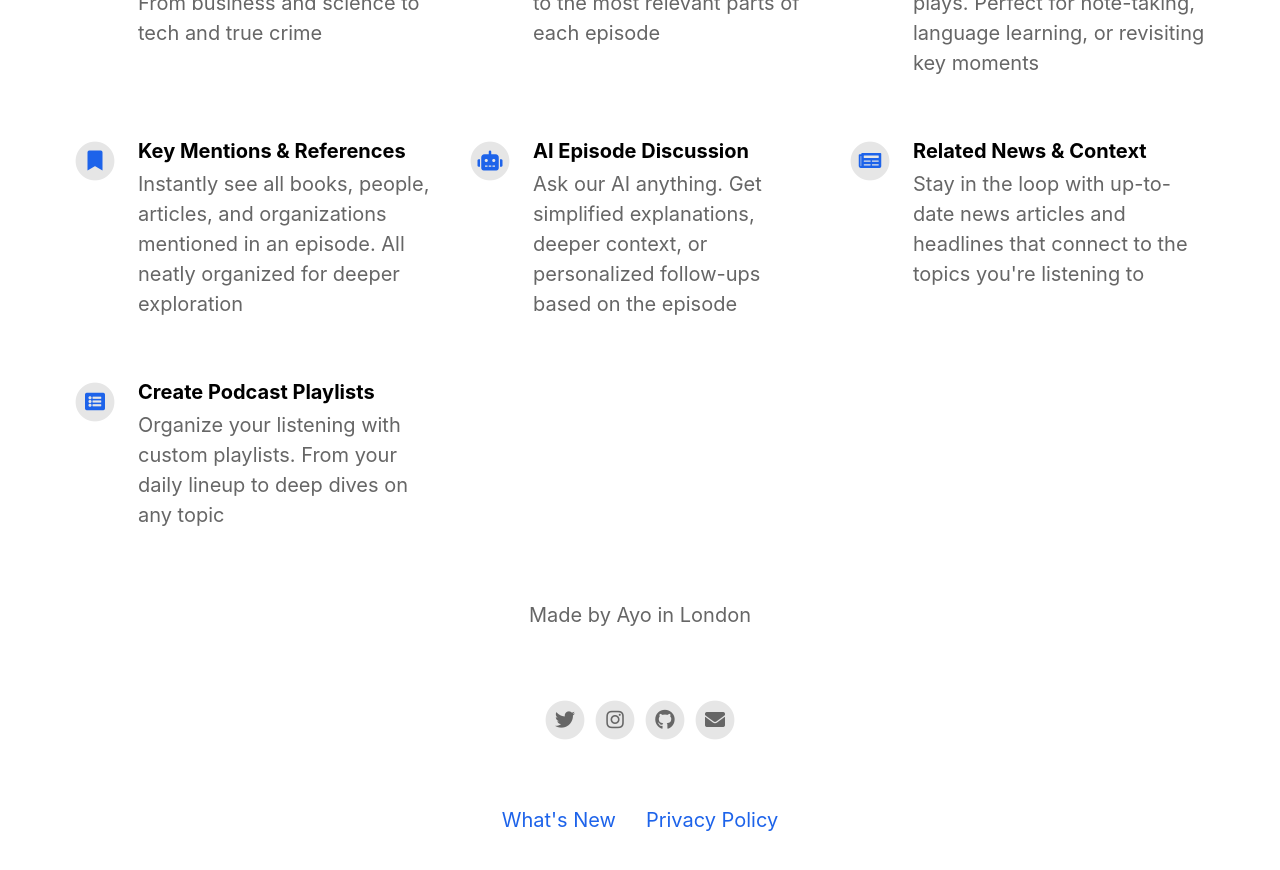
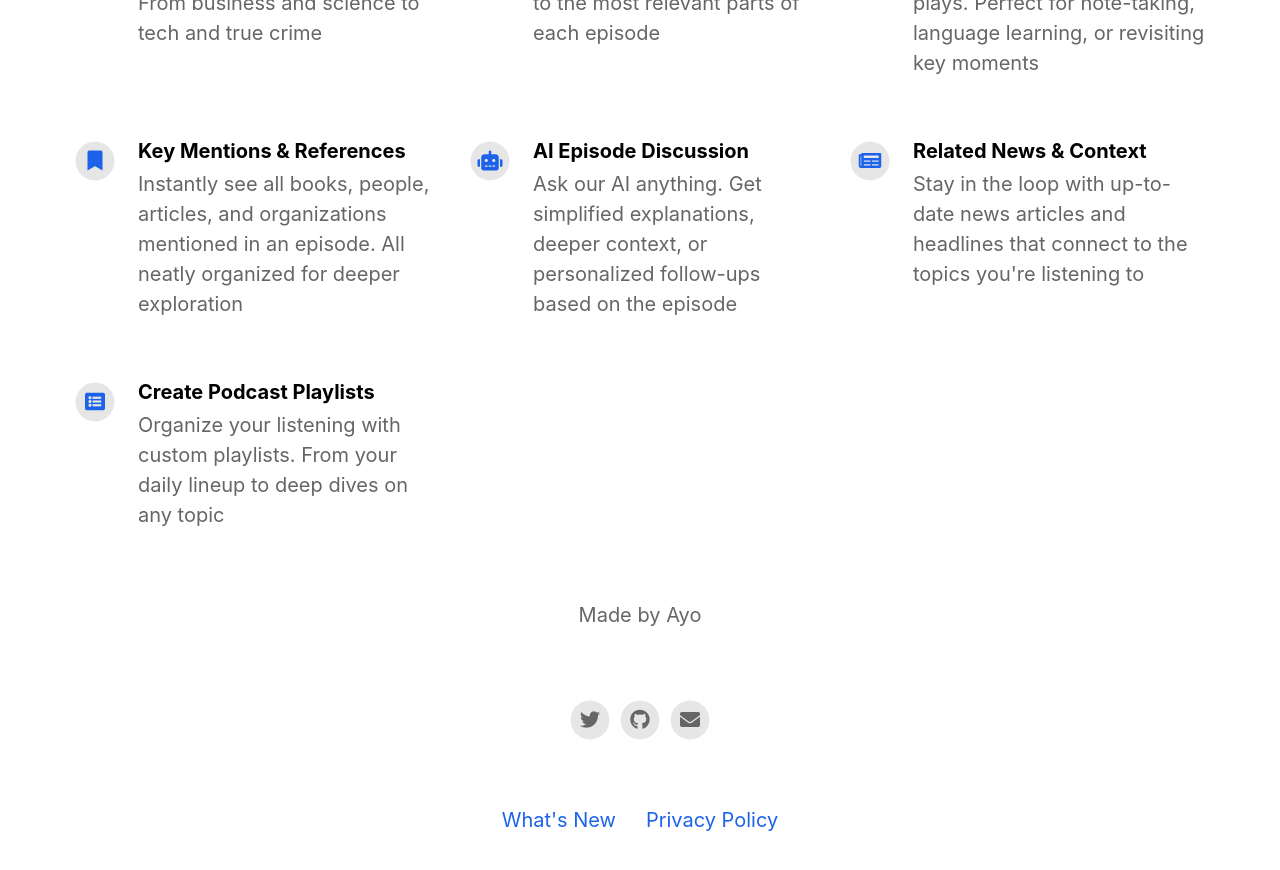
Before and after one commit to StillAyo/StillAyo.github.io, a Jekyll site: the page built from index.html, in a window 1280 px wide and 900 px high, scrolled down 1184 px. Shown: the top 870 px of the window. Built offline with Jekyll 4.4.1, drawn with Linux system fonts in a browser that asks for light colours; nearby versions of some CDN libraries.

Commit message:
Update _config.yml

```diff
--- a/_config.yml
+++ b/_config.yml
@@ -2,7 +2,7 @@
 page_title                                : ScribeCast                                # Automatically populates with app name if not set and if iOS app ID is set. Otherwise enter manually.
 
 # App Info
-ios_app_id                                : 674501881                                # Required. Enter iOS app ID to automatically populate name, price and icons (e.g. 718043190).
+ios_app_id                                : 6745018818                                # Required. Enter iOS app ID to automatically populate name, price and icons (e.g. 718043190).
 ios_app_country                           : uk                                       # Required outside USA. Enter 2 letter country code as in https://en.wikipedia.org/wiki/ISO_3166-1_alpha-2
 
 appstore_link                             :                                           # Automatically populates if not set and if iOS app ID is set. Otherwise enter manually.
@@ -22,12 +22,12 @@ enable_smart_app_banner                   : true
 # Information About Yourself
 your_name                                 : Ayo
 your_link                                 :
-your_city                                 : London
+your_city                                 :
 email_address                             : ayo_99@outlook.com
 linkedin_username                         :
 linkedin_company                          :
 facebook_username                         :
-instagram_username                        : ebaehr
+instagram_username                        :
 twitter_username                          : stillayo
 github_username                           : stillayo
 youtube_username                          :
```
